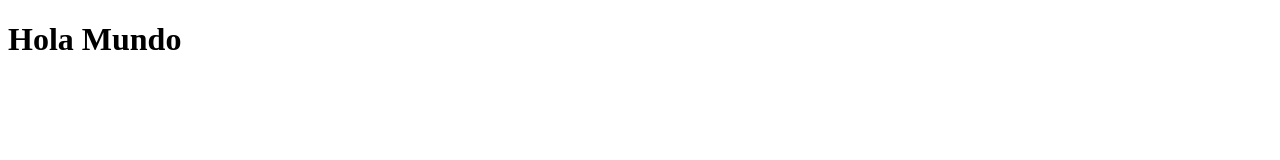
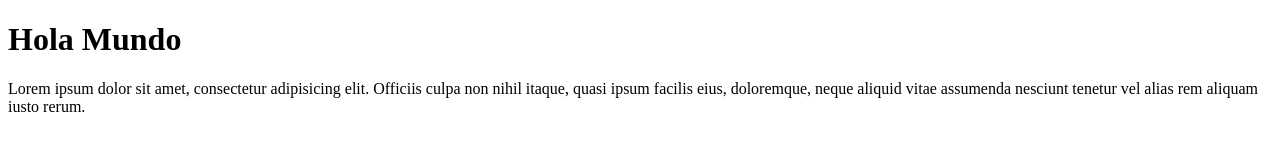
Before and after one commit to javierasila/primer-repositorio, a plain HTML site: page index.html in a window 1280 px wide. Drawn offline with Linux system fonts and the light colour scheme.

Commit message:
Agrega parrafo

```diff
--- a/index.html
+++ b/index.html
@@ -8,5 +8,6 @@
 </head>
 <body>
     <h1>Hola Mundo</h1>
+    <p>Lorem ipsum dolor sit amet, consectetur adipisicing elit. Officiis culpa non nihil itaque, quasi ipsum facilis eius, doloremque, neque aliquid vitae assumenda nesciunt tenetur vel alias rem aliquam iusto rerum.</p>
 </body>
 </html>
```
